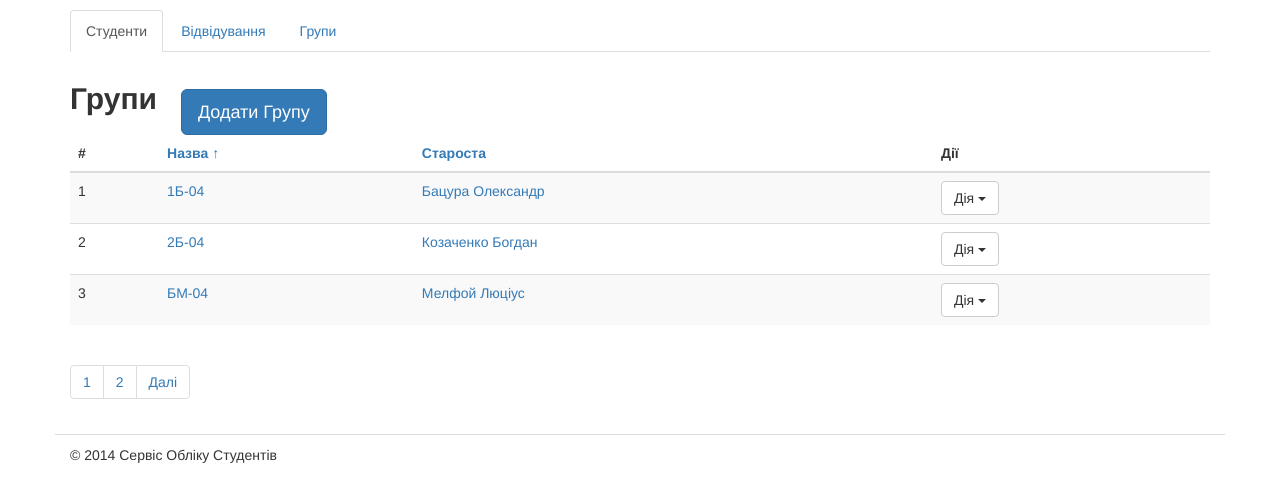
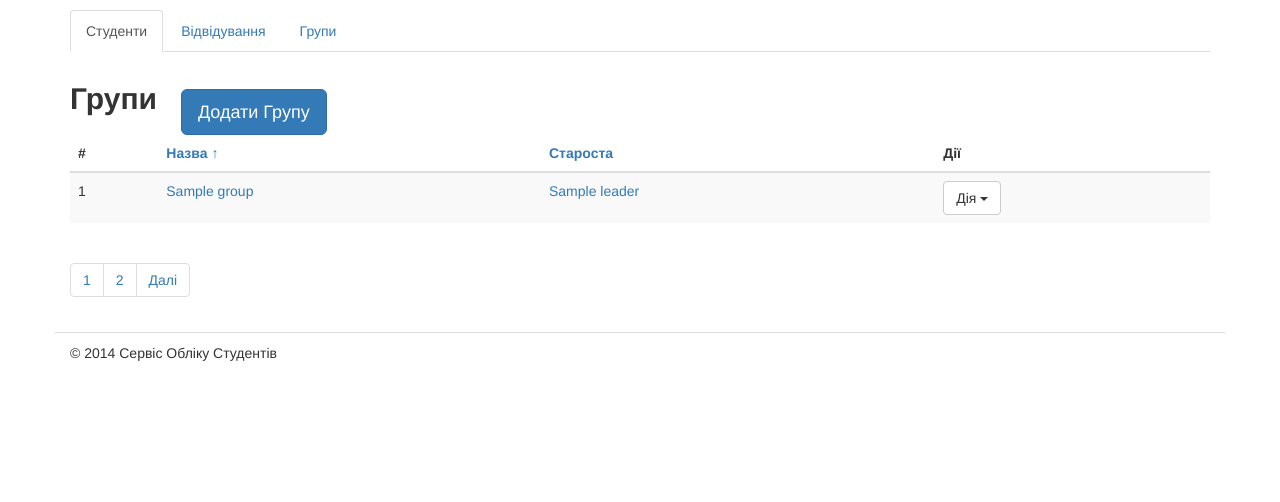
Before and after one commit to trivvet/studentsdb, a Django app: template students/templates/students/groups_list.html in a window 1280 px wide. Shown: the part 70-572 px from the top of the page. Run offline with Django 3.2, Linux system fonts and the light colour scheme; the template is opened without the code that fills it: most values are stand-ins (such as "Sample title", 1, 10 or a date in 2020); some libraries are stand-ins or nearby versions.

Commit message:
version 0.1.6 continuation inherit

```diff
--- a/students/templates/students/base.html
+++ b/students/templates/students/base.html
@@ -25,9 +25,9 @@
 				<strong>Група:</strong>
 				<select>
 					<option value="">Усі студенти</option>
-					<option value="">БМ-04, Вейдер Дарт (№ 2123)</option>
-					<option value="">БМ-04, Мелфой Люціус (№ 2124)</option>
-					<option value="">БМ-04, Бендер Остап (№ 2125)</option>
+					{% for group in groups %}
+					<option value="">{{ group.name }}, {{group.leader.name}}</option>
+					{% endfor %}
 				</select>
 			</div>
 		</div>
--- a/students/templates/students/groups_list.html
+++ b/students/templates/students/groups_list.html
@@ -19,14 +19,16 @@
 			</tr>
 		</thead>
 		<tbody>
-			<!-- 1Б-04 -->
+			<!-- Groups List -->
+			{% for group in groups %}
 			<tr>
-				<td>1</td>
-				<td><a title="Редагувати" href="{% url "groups_edit" 1 %}">
-						1Б-04
+				<td>{{ forloop.counter }}</td>
+				<td><a title="Редагувати" href="{% url "groups_edit" group.id %}">
+						{{ group.name }}
 					</a></td>
-				<td><a title="Редагувати" href="{% url "students_edit" 3 %}">
-						Бацура Олександр
+				<td><a title="Редагувати"
+					href="{% url "students_edit" group.leader.id %}">
+						{{ group.leader.name }}
 					</a></td>
 				<td>
 					<div class="dropdown">
@@ -40,80 +42,19 @@
 							role="menu" aria-labelledby="dropdownMenu1">
 							<li role="presentation">
 								<a role="menuitem" tabindex="-1"
-									href="{% url "groups_edit" 1 %}">
+									href="{% url "groups_edit" group.id %}">
 									Редагувати
 								</a></li>
 							<li role="presentation">
 								<a role="menuitem" tabindex="-1"
-									href="{% url "groups_delete" 1 %}">
+									href="{% url "groups_delete" group.id %}">
 									Видалити
 								</a></li>
 						</ul>
 					</div>
 				</td>
 			</tr>
-			<!-- 2Б-04 -->
-			<tr>
-				<td>2</td>
-				<td><a title="Редагувати" href="{% url "groups_edit" 2 %}">
-					2Б-04</a></td>
-				<td><a title="Редагувати" href="{% url "students_edit" 4 %}">
-					Козаченко Богдан</a></td>
-				<td>
-					<div class="dropdown">
-						<button class="btn btn-default dropdown-toggle"
-							type="button" id="dropdownMenu1"
-							data-toggle="dropdown" aria-expanded="true">
-							Дія
-							<span class="caret"></span>
-						</button>
-						<ul class="dropdown-menu"
-							role="menu" aria-labelledby="dropdownMenu1">
-							<li role="presentation">
-								<a role="menuitem" tabindex="-1"
-									href="{% url "groups_edit" 2 %}">
-									Редагувати
-								</a></li>
-							<li role="presentation">
-								<a role="menuitem" tabindex="-1"
-									href="{% url "groups_delete" 2 %}">
-									Видалити
-								</a></li>
-						</ul>
-					</div>
-				</td>
-			</tr>
-			<!-- БМ-04 -->
-			<tr>
-				<td>3</td>
-				<td><a title="Редагувати" href="{% url "groups_edit" 3 %}">
-					БМ-04</a></td>
-				<td><a title="Редагувати" href="{% url "students_edit" 5 %}">
-					Мелфой Люціус</a></td>
-				<td>
-					<div class="dropdown">
-						<button class="btn btn-default dropdown-toggle"
-							type="button" id="dropdownMenu1"
-							data-toggle="dropdown" aria-expanded="true">
-							Дія
-							<span class="caret"></span>
-						</button>
-						<ul class="dropdown-menu"
-							role="menu" aria-labelledby="dropdownMenu1">
-							<li role="presentation">
-								<a role="menuitem" tabindex="-1"
-									href="{% url "groups_edit" 3 %}">
-									Редагувати
-								</a></li>
-							<li role="presentation">
-								<a role="menuitem" tabindex="-1"
-									href="{% url "groups_delete" 3 %}">
-									Видалити
-								</a></li>
-						</ul>
-					</div>
-				</td>
-			</tr>
+			{% endfor %}
 		</tbody>
 	</table>
 	<!-- Panel of Navigation -->
```
Also changed, not shown: students/views.py (+22 -3 lines).
